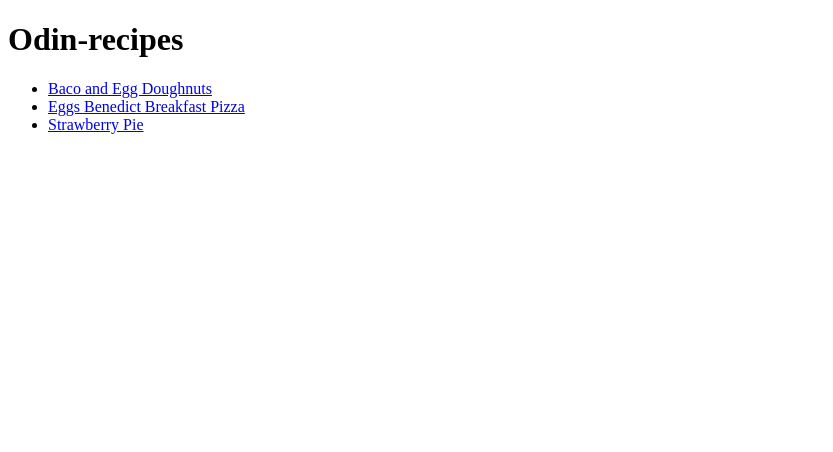
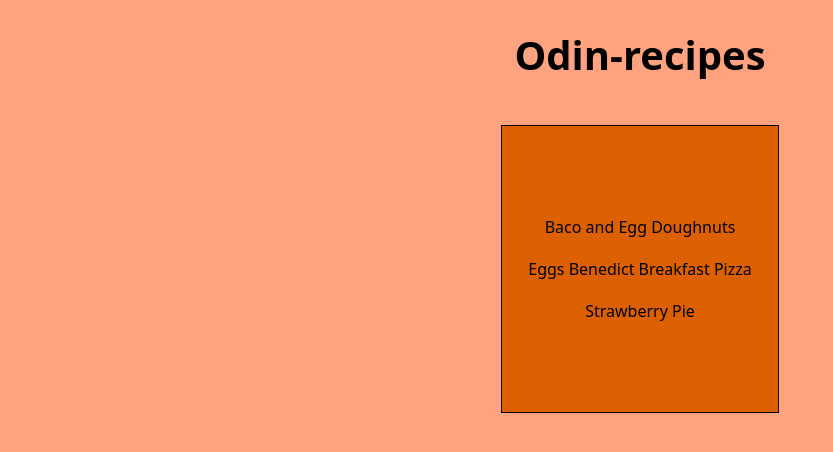
Before and after one commit to mfadili-terminal/odin-recipes, a plain HTML site: page index.html in a window 1280 px wide. Shown: the whole page, without its empty margins (0-833 px from the left). Drawn offline with Linux system fonts and the light colour scheme.

Commit message:
add style.css to  index.html and recipes folder

```diff
--- a/index.html
+++ b/index.html
@@ -3,14 +3,17 @@
 <head>
     <meta charset="UTF-8">
     <meta name="viewport" content="width=device-width, initial-scale=1.0">
+    <link rel="stylesheet" href="style.css">
     <title>Odin-recipes</title>
 </head>
 <body>
     <h1>Odin-recipes</h1>
+    <div>
     <ul>
         <li> <a href="recipes/Baco-and-Egg-Doughnuts.html">Baco and Egg Doughnuts </a></li>
         <li><a href="recipes/Eggs-Benedict-Breakfast-Pizza.html">Eggs Benedict Breakfast Pizza</a></li>
         <li><a href="recipes/Strawberry-Pie.html">Strawberry Pie</a></li>
     </ul>
+</div>
 </body>
 </html>
--- /dev/null
+++ b/recipes/style.css
@@ -0,0 +1,21 @@
+body {
+    background: #ECB176;
+    font-family: system-ui, -apple-system, BlinkMacSystemFont, 'Segoe UI', Roboto, Oxygen, Ubuntu, Cantarell, 'Open Sans', 'Helvetica Neue', sans-serif;
+    padding:0 20px;
+}
+
+h1 {
+    text-align: center;
+    font-size: 40px;
+}
+
+img {
+    display:block;
+    margin: 0 auto;
+    border: 1px solid #000 ;
+}
+p{
+    text-align: center;
+    font-weight: 700;
+    margin:20px 0;
+}
--- /dev/null
+++ b/style.css
@@ -0,0 +1,33 @@
+body {
+    background:#FFA27F ;
+    font-family: system-ui, -apple-system, BlinkMacSystemFont, 'Segoe UI', Roboto, Oxygen, Ubuntu, Cantarell, 'Open Sans', 'Helvetica Neue', sans-serif;
+}
+
+h1 {
+     text-align: center;
+    font-size: 40px;
+}
+
+div {text-align: center; }
+
+ul {
+    background: #DC5F00;
+    display: inline-block;
+    padding: 80px 16px;
+    border: 1px solid black;
+    text-align: center;
+
+  }
+
+li {
+    list-style-type: none;
+    padding: 10px;
+}
+
+a {
+    text-decoration: none;
+    color: #000;
+
+}
+
+a:hover {color: beige;}
```
Also changed, not shown: recipes/Baco-and-Egg-Doughnuts.html (+1 -0 lines), recipes/Eggs-Benedict-Breakfast-Pizza.html (+1 -0 lines), recipes/Strawberry-Pie.html (+4 -1 lines).
